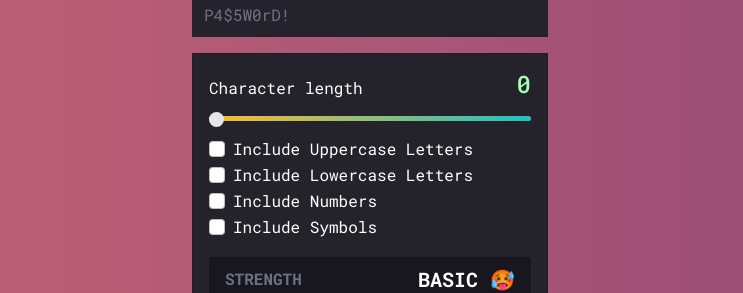
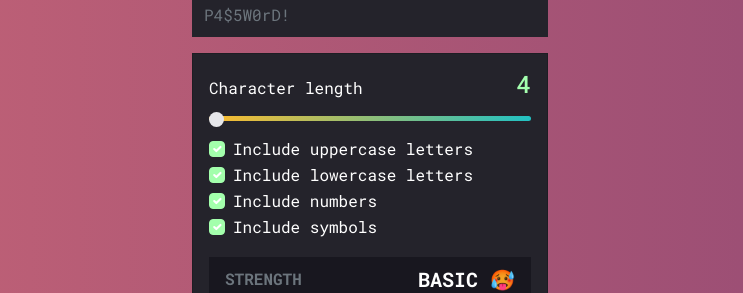
Before and after one commit to Omyy27/passGenerator, a React (Create React App) app: page / in a window 1280 px wide. Shown: the part 236-529 px from the top of the page, without its empty margins (270-1013 px from the left). Built offline with nearby package versions, Linux system fonts and the light colour scheme.

Commit message:
Generateee

```diff
--- a/src/components/cardGenerator.jsx
+++ b/src/components/cardGenerator.jsx
@@ -1,10 +1,105 @@
 import React, { useState } from "react";
 import Form from "react-bootstrap/Form";
 const CardGenerator = () => {
-  const [range, setRange] = useState(0);
+  const [range, setRange] = useState(4);
+  const [checkeds, setCheckeds] = useState([1,2,3,4]);
+  const [strg, setStrg] = useState([])
+
+
+  const cases = [
+    {
+      id: 1,
+      name: "uppercase letters",
+      func: getRandomUpper,
+    },
+    {
+      id: 2,
+      name: "lowercase letters",
+      func: getRandomLower,
+    },
+    {
+      id: 3,
+      name: "numbers",
+      func: getRandomNumber,
+    },
+    {
+      id: 4,
+      name: "symbols",
+      func: getRandomSymbol,
+    },
+  ];
+
+  function handleChange(e) {
+    if (e.target.checked === true) {
+      setCheckeds([...checkeds, Number(e.target.value)]);
+    } else {
+      const selectedAcc = checkeds.filter((a) => {
+        if (a === Number(e.target.value)) return false;
+        return true;
+      });
+      setCheckeds([...selectedAcc]);
+    }
+  }
+
+  const getPass = (arr, length) => {
+    let content = [];
+    const Lis = arr.map(el => {
+      // eslint-disable-next-line
+       const arFn = cases.filter(function (f) {
+         if (f.id === el) {
+           return f.func;
+         }
+       });
+       return arFn;
+     });
+    //  console.log(Lis);
+    for (let i = 0; i < (length/2); i++) {
+      // const arFn = arr.map(t => )
+      const item = getterFun(Lis);
+      content.push(item)
+    }
+    setStrg(content)
+    return content;
+  }
+
+  function getterFun(arrFuncy) {
+    let forStr = [];
+    arrFuncy.forEach(el => {
+      const psItem = el[0].func();
+      forStr.push(psItem);
+    });
+    console.log(forStr);
+    return forStr.join('');
+  }
+  function getRandomLower() {
+    return String.fromCharCode(Math.floor(Math.random() * 26) + 97);
+  }
+
+  function getRandomUpper() {
+    return String.fromCharCode(Math.floor(Math.random() * 26) + 65);
+  }
+
+  function getRandomNumber() {
+    return String.fromCharCode(Math.floor(Math.random() * 10) + 48);
+  }
+
+  function getRandomSymbol() {
+    const symbols = "!@#$%*&(){}[]=<>/,.";
+    return symbols[Math.floor(Math.random() * symbols.length)];
+  }
 
   return (
     <>
+    <div className="mb-3">
+        <input
+          type="text"
+          className="form-control text-white"
+          id="inputpass"
+          readOnly
+          placeholder="P4$5W0rD!"
+          value={strg.join('')}
+        />
+      </div>
       <div className="card">
         <div className="card-body d-flex flex-column flex-wrap">
           <div className="d-flex flex-row flex-wrap align-items-center justify-content-between col-12">
@@ -15,60 +110,28 @@ const CardGenerator = () => {
             <Form.Range
               //  bsPrefix="rangeForm"
               className="slider"
-              min="0"
+              min="4"
               max="24"
-              defaultValue={0}
+              defaultValue={4}
               onChange={(e) => setRange(e.target.value || 0)}
             />
           </div>
           <div className="col-12 text-white">
-            <div className="form-check">
-              <input
-                className="form-check-input"
-                type="checkbox"
-                value=""
-                id="uppercase"
-              />
-              <label className="form-check-label" htmlFor="uppercase">
-                Include Uppercase Letters
-              </label>
-            </div>
-
-            <div className="form-check">
-              <input
-                className="form-check-input"
-                type="checkbox"
-                value=""
-                id="lowercase"
-              />
-              <label className="form-check-label" htmlFor="lowercase">
-                Include Lowercase Letters
-              </label>
-            </div>
-
-            <div className="form-check">
-              <input
-                className="form-check-input"
-                type="checkbox"
-                value=""
-                id="numbers"
-              />
-              <label className="form-check-label" htmlFor="numbers">
-                Include Numbers
-              </label>
-            </div>
-
-            <div className="form-check">
-              <input
-                className="form-check-input"
-                type="checkbox"
-                value=""
-                id="symbols"
-              />
-              <label className="form-check-label" htmlFor="symbols">
-                Include Symbols
-              </label>
-            </div>
+            {cases.map((c) => (
+              <div className="form-check" key={c.id}>
+                <input
+                  className="form-check-input"
+                  type="checkbox"
+                  value={c.id}
+                  // id="uppercase"
+                  checked={
+                    checkeds.lastIndexOf(Number(c.id)) >= 0 ? true : false
+                  }
+                  onChange={(e) => handleChange(e)}
+                />
+                <label className="form-check-label">Include {c.name}</label>
+              </div>
+            ))}
           </div>
           <div className="col-12 px-3 d-flex flex-row flex-wrap justify-content-between align-items-center content-strength my-3">
             <span className="text-muted fw-bold">STRENGTH</span>
@@ -76,7 +139,7 @@ const CardGenerator = () => {
               <h5 className="text-white fw-bold m-0">BASIC 🥵</h5>
             </div>
           </div>
-          <button type="button" className="btn btn-success btn-block rounded-0">
+          <button type="button" onClick={()=>getPass(checkeds, range)} className="btn btn-success btn-block rounded-0">
             GENERATE →
           </button>
         </div>
--- a/src/components/inputPass.jsx
+++ /dev/null
@@ -1,19 +0,0 @@
-import React from "react";
-
-const InputPass = () => {
-  return (
-    <>
-      <div className="mb-3">
-        <input
-          type="text"
-          className="form-control"
-          id="inputpass"
-          readOnly
-          placeholder="P4$5W0rD!"
-        />
-      </div>
-    </>
-  );
-};
-
-export default InputPass;
--- a/src/pages/home.jsx
+++ b/src/pages/home.jsx
@@ -1,16 +1,15 @@
 import React from "react";
 import { Col, Container, Row } from "react-bootstrap";
 import CardGenerator from "../components/cardGenerator";
-import InputPass from "../components/inputPass";
 
 const Home = () => {
+
   return (
     <>
       <Container className="vh-100">
         <Row className="justify-content-center align-items-center h-100">
           <Col md={4}>
             <h4 className="text-center title">Password Generator</h4>
-            <InputPass />
             <CardGenerator />
           </Col>
         </Row>
```
